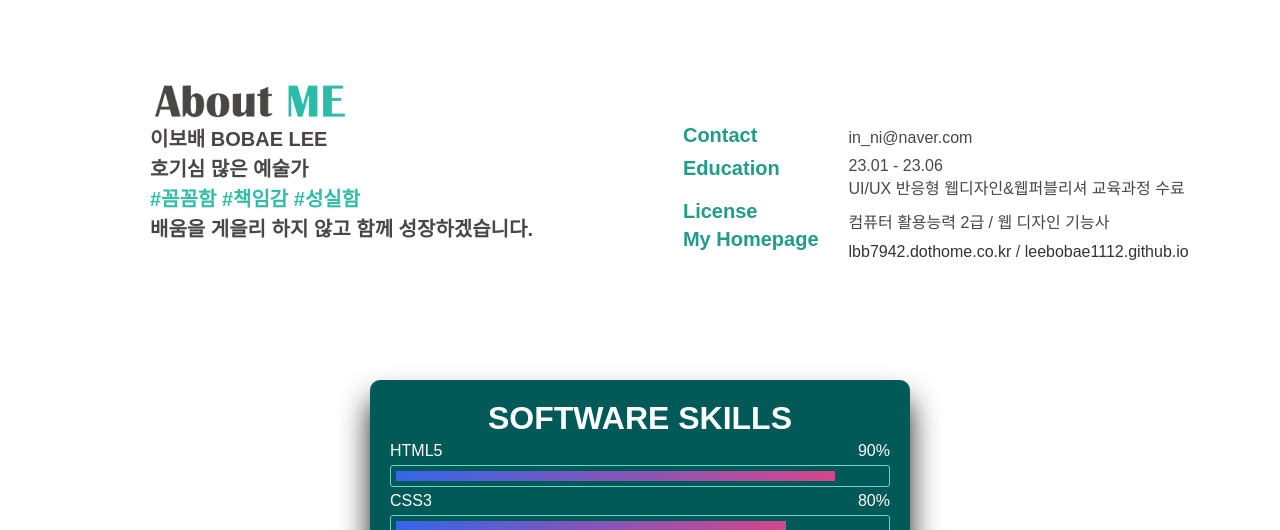
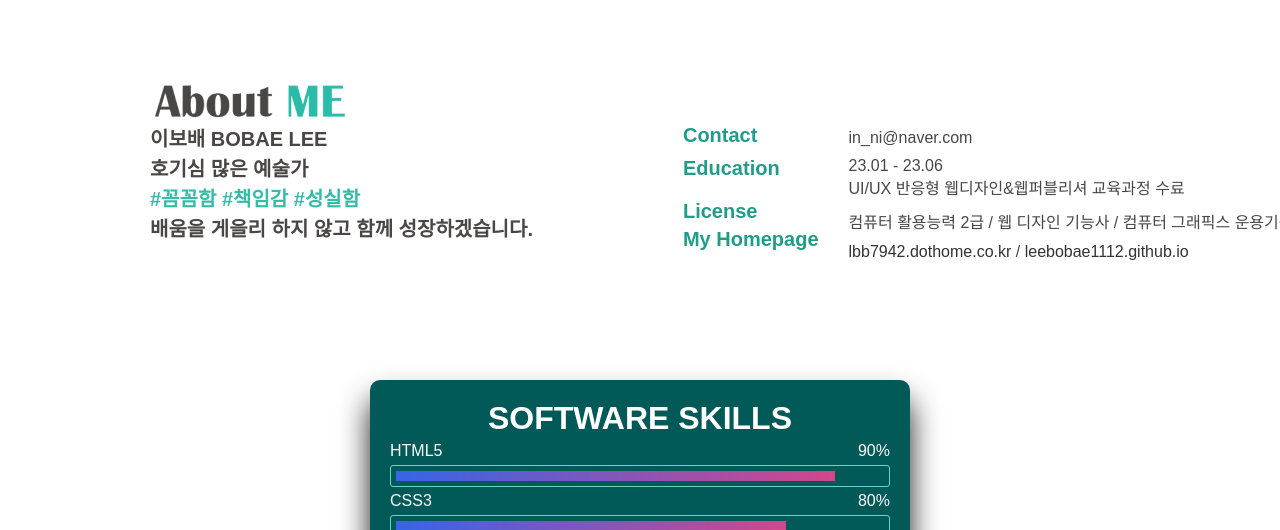
Before and after one commit to leebobae1112/abc, a plain HTML site: page index.html in a window 1280 px wide. Shown: the part 570-1100 px from the top of the page. Drawn offline with Linux system fonts and the light colour scheme.

Commit message:
Update index.html

```diff
--- a/index.html
+++ b/index.html
@@ -39,7 +39,7 @@
             <li>
               23.01 - 23.06<br />UI/UX 반응형 웹디자인&웹퍼블리셔 교육과정 수료
             </li>
-            <li>컴퓨터 활용능력 2급 / 웹 디자인 기능사</li>
+            <li>컴퓨터 활용능력 2급 / 웹 디자인 기능사 / 컴퓨터 그래픽스 운용기능사</li>
             <li>
               <a href="http://lbb7942.dothome.co.kr">lbb7942.dothome.co.kr</a>
               /
```
